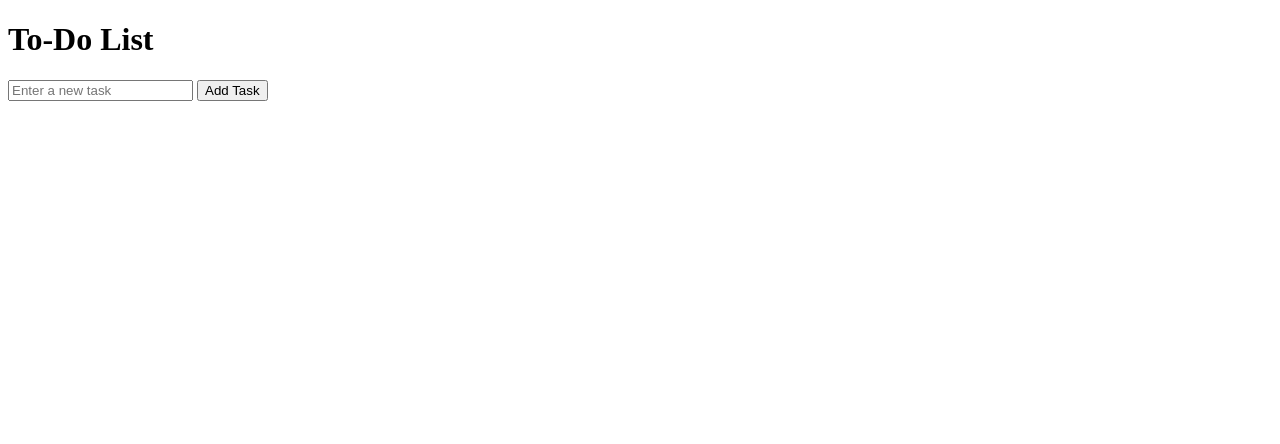
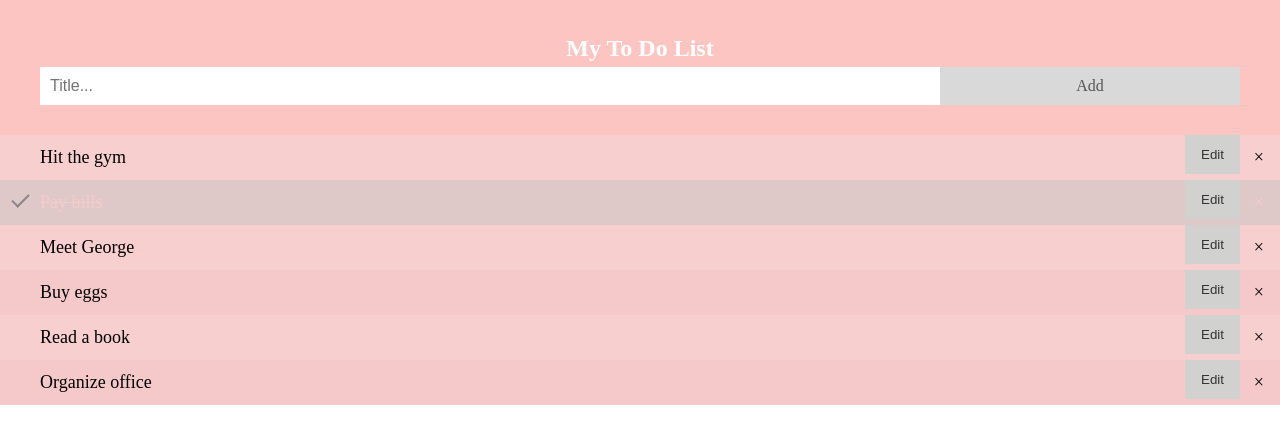
Before and after one commit to Hyren2201/todo.YARES, a plain HTML site: page index.html in a window 1280 px wide. Drawn offline with Linux system fonts and the light colour scheme.

Commit message:
new file

```diff
--- a/index.html
+++ b/index.html
@@ -1,18 +1,235 @@
 <!DOCTYPE html>
-<html lang="en">
+<html>
 <head>
-    <meta charset="UTF-8">
-    <meta name="viewport" content="width=device-width, initial-scale=1.0">
-    <title>To-Do List</title>
-    <link rel="stylesheet" href="styles.css">
+<meta name="viewport" content="width=device-width, initial-scale=1">
+<style>
+body {
+  margin: 0;
+  min-width: 250px;
+}
+
+/* Include the padding and border in an element's total width and height */
+* {
+  box-sizing: border-box;
+}
+
+/* Remove margins and padding from the list */
+ul {
+  margin: 0;
+  padding: 0;
+}
+
+/* Style the list items */
+ul li {
+  cursor: pointer;
+  position: relative;
+  padding: 12px 8px 12px 40px;
+  list-style-type: none;
+  background: hwb(0 79% 4%);
+  font-size: 18px;
+  transition: 0.2s;
+
+  /* make the list items unselectable */
+  -webkit-user-select: none;
+  -moz-user-select: none;
+  -ms-user-select: none;
+  user-select: none;
+}
+
+/* Set all odd list items to a different color (zebra-stripes) */
+ul li:nth-child(odd) {
+  background: #f8cfcf;
+}
+
+/* Darker background-color on hover */
+ul li:hover {
+  background: #ddd;
+}
+
+/* When clicked on, add a background color and strike out text */
+ul li.checked {
+  background: #dfc8c8;
+  color: #f5cccc;
+  text-decoration: line-through;
+}
+
+/* Add a "checked" mark when clicked on */
+ul li.checked::before {
+  content: '';
+  position: absolute;
+  border-color: #8a8686;
+  border-style: solid;
+  border-width: 0 2px 2px 0;
+  top: 10px;
+  left: 16px;
+  transform: rotate(45deg);
+  height: 15px;
+  width: 7px;
+}
+
+/* Style the close button */
+.close {
+  position: absolute;
+  right: 0;
+  top: 0;
+  padding: 12px 16px;
+}
+
+/* Style the close button hover effect */
+.close:hover {
+  background-color: #f5bab5;
+  color: white;
+}
+
+/* Style the edit button */
+.edit {
+  position: absolute;
+  right: 40px;
+  top: 0;
+  padding: 12px 16px;
+  background: #d1d1cf;
+  color: #333;
+  border: none;
+  cursor: pointer;
+}
+
+/* Style the edit button hover effect */
+.edit:hover {
+  background-color: #e0a800;
+}
+
+/* Style the header */
+.header {
+  background-color: #fcc5c1;
+  padding: 30px 40px;
+  color: white;
+  text-align: center;
+}
+
+/* Clear floats after the header */
+.header:after {
+  content: "";
+  display: table;
+  clear: both;
+}
+
+/* Style the input */
+input {
+  margin: 0;
+  border: none;
+  border-radius: 0;
+  width: 75%;
+  padding: 10px;
+  float: left;
+  font-size: 16px;
+}
+
+/* Style the "Add" button */
+.addBtn {
+  padding: 10px;
+  width: 25%;
+  background: #d9d9d9;
+  color: #555;
+  float: left;
+  text-align: center;
+  font-size: 16px;
+  cursor: pointer;
+  transition: 0.3s;
+  border-radius: 0;
+}
+
+.addBtn:hover {
+  background-color: #bbb;
+}
+</style>
 </head>
 <body>
-    <div class="container">
-        <h1>To-Do List</h1>
-        <input type="text" id="taskInput" placeholder="Enter a new task">
-        <button onclick="addTask()">Add Task</button>
-        <ul id="taskList"></ul>
-    </div>
-    <script src="script.js"></script>
+
+<div id="myDIV" class="header">
+  <h2 style="margin:5px">My To Do List</h2>
+  <input type="text" id="myInput" placeholder="Title...">
+  <span onclick="newElement()" class="addBtn">Add</span>
+</div>
+
+<ul id="myUL">
+  <li>Hit the gym</li>
+  <li class="checked">Pay bills</li>
+  <li>Meet George</li>
+  <li>Buy eggs</li>
+  <li>Read a book</li>
+  <li>Organize office</li>
+</ul>
+
+<script>
+// Function to create a "close" button and append it to a list item
+function addCloseButton(li) {
+  var span = document.createElement("SPAN");
+  var txt = document.createTextNode("\u00D7");
+  span.className = "close";
+  span.appendChild(txt);
+  li.appendChild(span);
+}
+
+// Function to create an "edit" button and append it to a list item
+function addEditButton(li) {
+  var button = document.createElement("BUTTON");
+  var txt = document.createTextNode("Edit");
+  button.className = "edit";
+  button.appendChild(txt);
+  li.appendChild(button);
+}
+
+// Function to initialize list items with close and edit buttons
+function initializeList() {
+  var myNodelist = document.getElementsByTagName("LI");
+  for (var i = 0; i < myNodelist.length; i++) {
+    addCloseButton(myNodelist[i]);
+    addEditButton(myNodelist[i]);
+  }
+}
+
+// Event delegation to handle click events on close and edit buttons
+document.addEventListener('click', function(event) {
+  if (event.target.className === 'close') {
+    var li = event.target.parentElement;
+    li.style.display = "none";
+  }
+  if (event.target.className === 'edit') {
+    var li = event.target.parentElement;
+    var currentText = li.firstChild.textContent;
+    var newText = prompt("Edit task:", currentText);
+    if (newText !== null && newText.trim() !== '') {
+      li.firstChild.textContent = newText;
+    }
+  }
+});
+
+// Event listener for list item click to toggle 'checked' class
+document.getElementById('myUL').addEventListener('click', function(ev) {
+  if (ev.target.tagName === 'LI') {
+    ev.target.classList.toggle('checked');
+  }
+}, false);
+
+// Function to create a new list item when clicking on the "Add" button
+function newElement() {
+  var li = document.createElement("li");
+  var inputValue = document.getElementById("myInput").value;
+  var t = document.createTextNode(inputValue);
+  li.appendChild(t);
+  if (inputValue === '') {
+    alert("You must write something!");
+  } else {
+    document.getElementById("myUL").appendChild(li);
+    addCloseButton(li);
+    addEditButton(li);
+  }
+  document.getElementById("myInput").value = "";
+}
+
+// Initialize the list on page load
+initializeList();
+</script>
+
 </body>
 </html>
```
